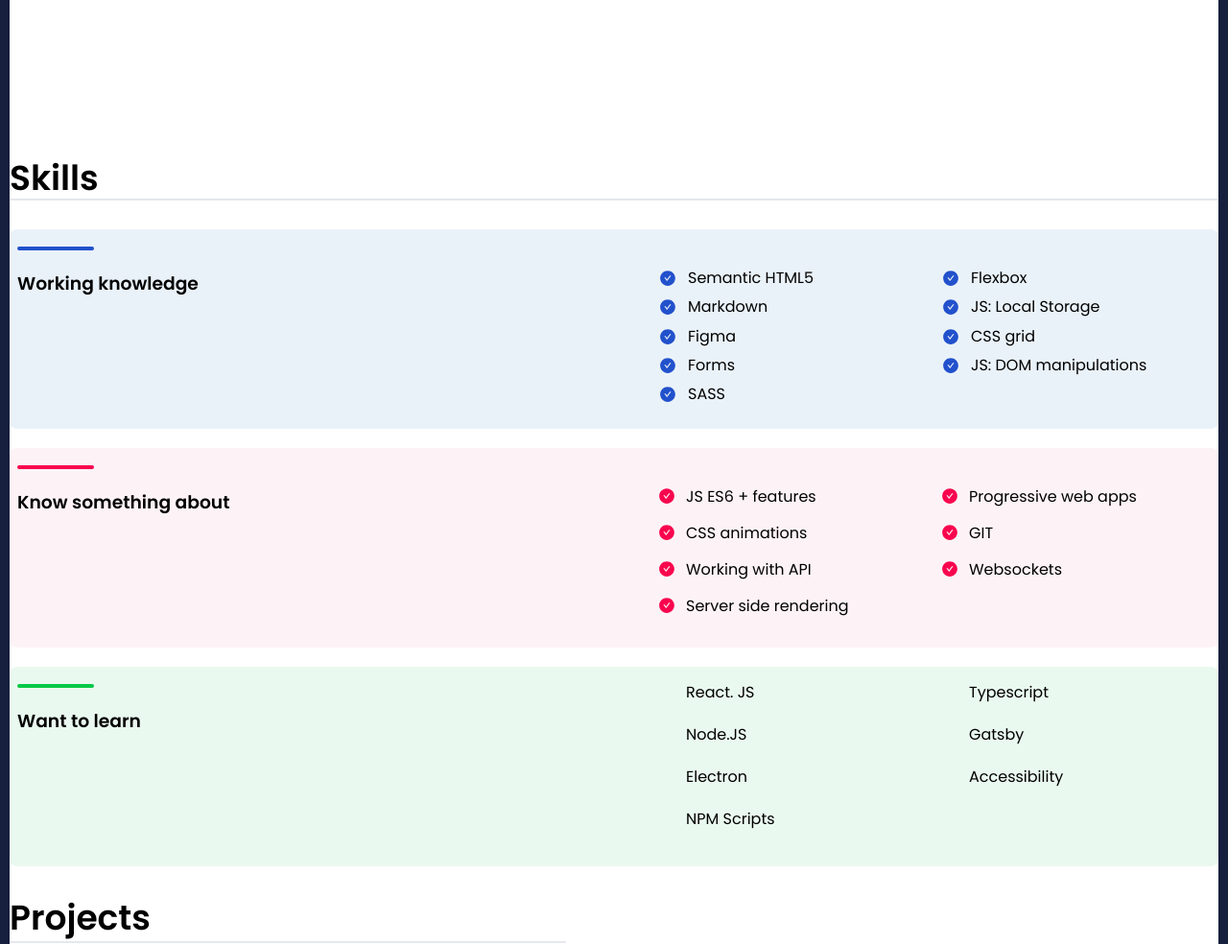
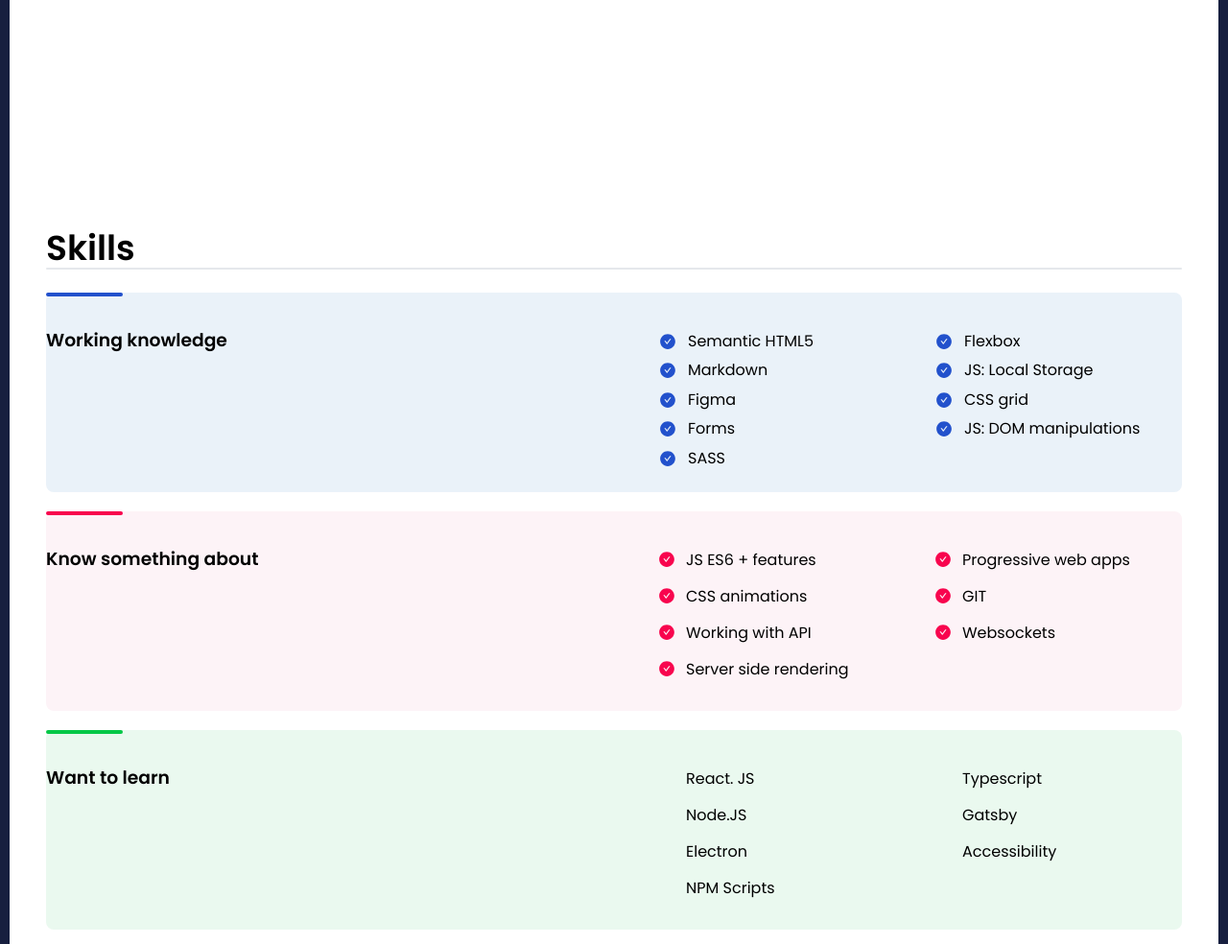
Before and after one commit to BartlomiejKar/portfolio, a website built with webpack: page src/content/index.html in a window 1280 px wide. Shown: the part 760-1744 px from the top of the page at 96% size. Built offline with nearby package versions, Linux system fonts and the light colour scheme; no server answers; files whose address does not match are found by name.

Commit message:
change grid

```diff
--- a/src/scss/about.scss
+++ b/src/scss/about.scss
@@ -1,7 +1,7 @@
 .about {
 max-width: 1184px;
 margin: 0 auto;
-padding: 112px 0 200px;
+padding: 112px 0 190px;
 }
 .about__img {
 width: 100.21px;
--- a/src/scss/projects.scss
+++ b/src/scss/projects.scss
@@ -16,7 +16,7 @@
 height: 48px;
 // margin-left: 128px;
 }
-.projects__title::after, .skills__title::after {
+.projects__title::after {
 content: '';
 background-color:  #CBD2D9;
 opacity: 0.5;
--- a/src/scss/skills.scss
+++ b/src/scss/skills.scss
@@ -1,22 +1,36 @@
+.skills {
+max-width: 1184px;
+margin: 0 auto;
+padding: 112px 0 190px;
+}
+
 .skills__title{
-// margin-left: 128px;
 font-weight: 600;
-font-size: 36px;
+font-size: 2.25rem;
+font-style: normal;
+margin:0;
+}
+.skills__title::after {
+content: '';
+background-color:  #CBD2D9;
+opacity: 0.5;
+border-radius: 8px;
+display: block;
+margin-bottom: 24px;
+height: 2px;
 }
 .skills__article{
 display:grid;
-grid-template-columns: repeat(2, 1fr);
+grid-template-columns: repeat(2,1fr);
 background: #EAF2F9;
 border-radius: 8px;
-// margin-left: 120px;
-// margin-right: 112px;
 margin-bottom: 20px;
 height: 208px;
 }
 .skills__article-title {
-width: 379px;
-height: 44px;
-margin-left: 8px;
+font-weight: 600;
+line-height: 44px;
+margin: 0;
 }
 .skills__article-title::before, .knowing__title::before, .learn__title::before {
 content: '';
@@ -33,6 +47,7 @@
 grid-template-columns: repeat(2, 1fr);
 list-style-type: none;
 margin-top: 40px;
+column-gap: 1.5rem;
 }
 .skills__list-element, .knowing__list-element, .learn__list-element{
 padding: 2px;
@@ -42,25 +57,24 @@
 }
 .skills__list-element::before {
 content: "";
+display:block;
 background-image: url("../assets/img/check-circle.svg");
 width: 18px;
 height: 18px;
 margin-right: 12px;
 }
 .knowing {
-display: grid;
-grid-template-columns: repeat(2, 1fr);
+display:grid;
+grid-template-columns: repeat(2,1fr);
 background: #FDF3F7;
 border-radius: 8px;
-// margin-left: 120px;
-// margin-right: 112px;
 margin-bottom: 20px;
 height: 208px;
 }
 .knowing__title {
-width: 379px;
-height: 44px;
-margin-left: 8px;
+font-weight: 600;
+line-height: 44px;
+margin: 0;
 }
 .knowing__title::before{
 background-color: #F8054E;
@@ -70,16 +84,19 @@
 grid-template-columns: repeat(2, 1fr);
 list-style-type: none;
 margin-top: 40px;
+column-gap: 1.5rem;
 }
 .knowing__list-element::before{
 content: "";
-background-image: url("../assets/img/red\ checked.svg");
+display:block;
+background-image: url("../assets/img//red\ checked.svg");
 width: 16px;
 height: 16px;
 margin-right: 12px;
 }
 .learn__list-element::before{
 content: "";
+display:block;
 background-image: url("../assets/img/green\ circle.svg");
 width: 16px;
 height: 16px;
@@ -90,15 +107,13 @@
 grid-template-columns: repeat(2,1fr);
 background: #EAF9EF;
 border-radius: 8px;
-// margin-left: 120px;
-// margin-right: 112px;
 margin-bottom: 20px;
 height: 208px;
 }
 .learn__title {
-width: 379px;
-height: 44px;
-margin-left: 8px;
+font-weight: 600;
+line-height: 44px;
+margin: 0;
 }
 .learn__title::before{
 background-color: #06C847;
@@ -106,4 +121,7 @@
 .learn__list {
 display: grid;
 grid-template-columns: repeat(2, 1fr);
+list-style-type: none;
+margin-top: 40px;
+column-gap: 1.5rem;
 }
```
Also changed, not shown: dist/css/main.css, 1 other file.
